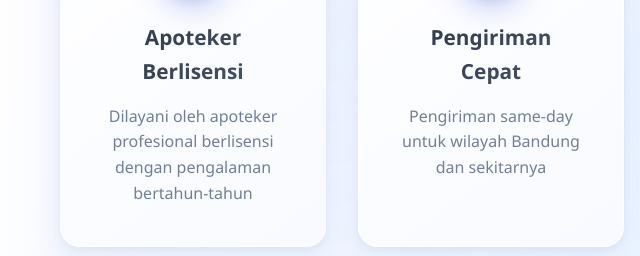
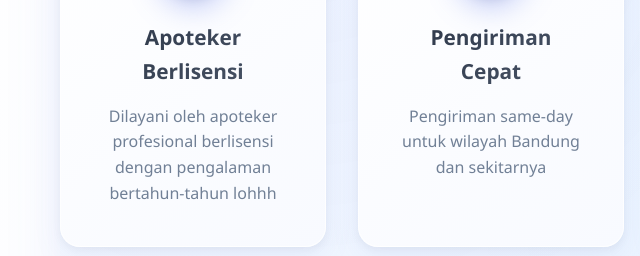
Before and after one commit to Verenadarsy/sp-wellmart, a website: page frontend/public/index.html in a window 1280 px wide. Shown: the part 940-1196 px from the top of the page, 0-640 px from the left. Drawn offline with Linux system fonts and the light colour scheme; no server answers.

Commit message:
coba lagi

```diff
--- a/frontend/public/index.html
+++ b/frontend/public/index.html
@@ -40,7 +40,7 @@
                     <div class="feature-card">
                         <div class="feature-icon">🏥</div>
                         <h3>Apoteker Berlisensi</h3>
-                        <p>Dilayani oleh apoteker profesional berlisensi dengan pengalaman bertahun-tahun</p>
+                        <p>Dilayani oleh apoteker profesional berlisensi dengan pengalaman bertahun-tahun lohhh</p>
                     </div>
                     <div class="feature-card">
                         <div class="feature-icon">🚚</div>
```
